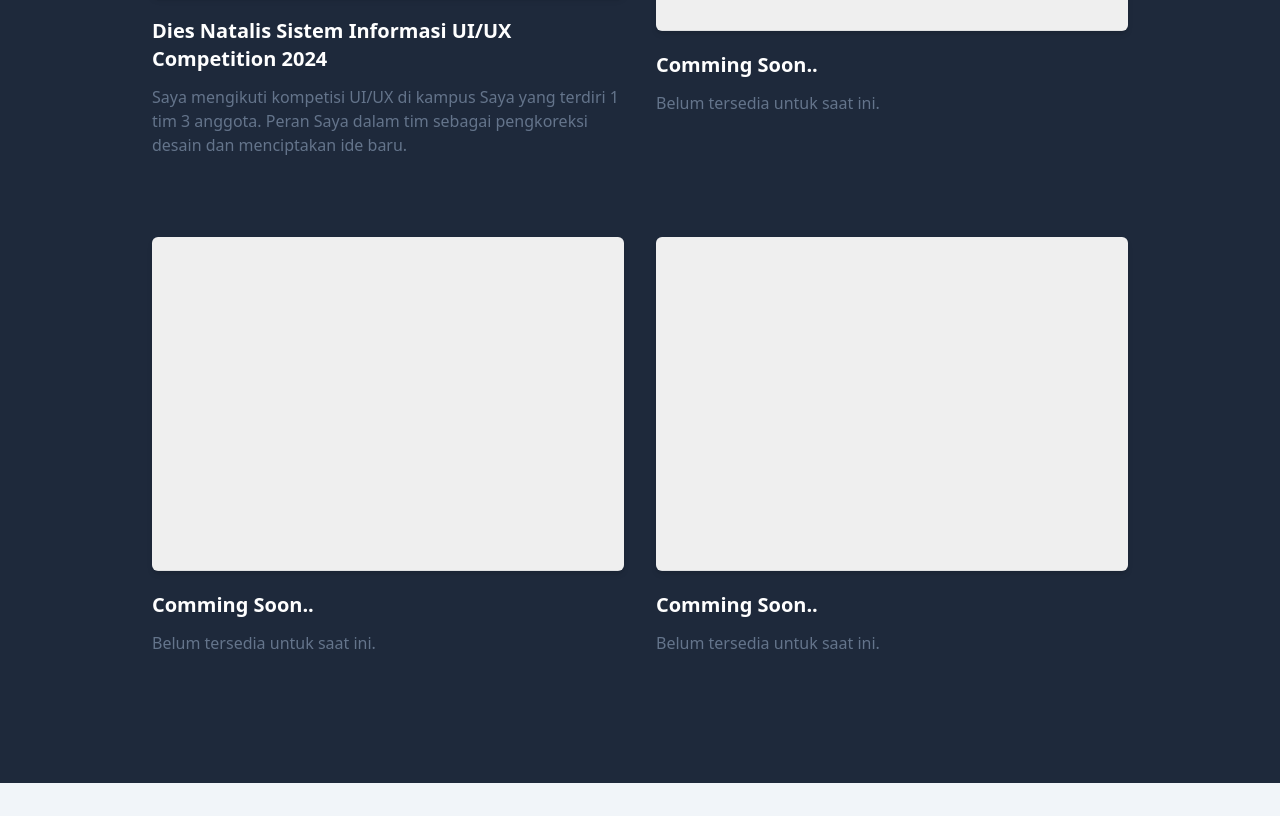
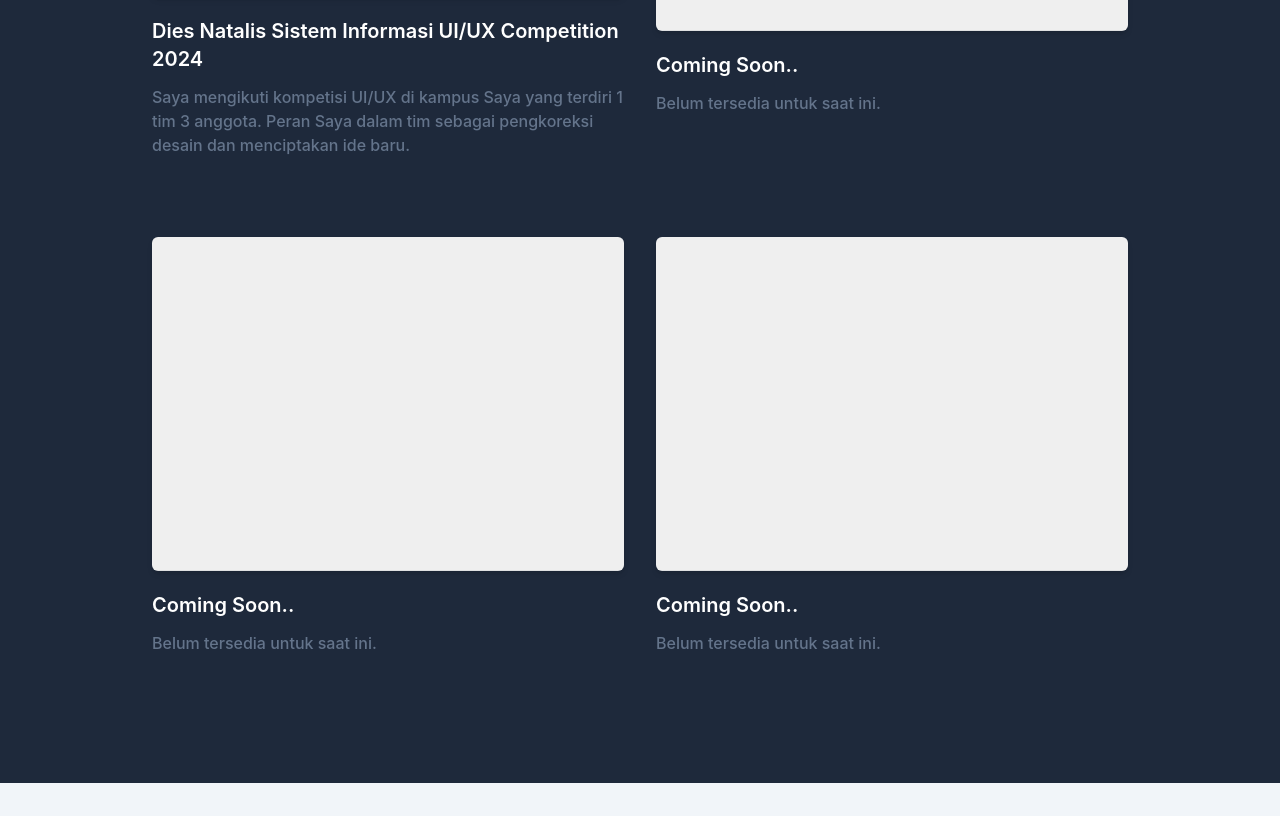
Before and after one commit to musyaml/myportfolio, a website: page index.html in a window 1280 px wide. Shown: the part 3810-4626 px from the top of the page. Drawn offline with Linux system fonts and the light colour scheme.

Commit message:
bug fixes on my portfolio

```diff
--- a/index.html
+++ b/index.html
@@ -514,14 +514,14 @@
             <div class="overflow-hidden rounded-md shadow-md">
               <img
                 src="dist/img/portfolio/project/3.png"
-                alt="Comming Soon.."
+                alt="Coming Soon.."
                 width="w-full"
               />
             </div>
             <h3
               class="mt-5 mb-3 text-xl font-semibold text-white dark:text-dark"
             >
-              Comming Soon..
+              Coming Soon..
             </h3>
             <p class="text-base font-medium text-secondary">
               Belum tersedia untuk saat ini.
@@ -531,14 +531,14 @@
             <div class="overflow-hidden rounded-md shadow-md">
               <img
                 src="dist/img/portfolio/project/4.png"
-                alt="Comming Soon.."
+                alt="Coming Soon.."
                 width="w-full"
               />
             </div>
             <h3
               class="mt-5 mb-3 text-xl font-semibold text-white dark:text-dark"
             >
-              Comming Soon..
+              Coming Soon..
             </h3>
             <p class="text-base font-medium text-secondary">
               Belum tersedia untuk saat ini.
@@ -568,7 +568,7 @@
             <div class="overflow-hidden rounded-md shadow-md">
               <img
                 src="dist/img/portfolio/achievement/1.jpg"
-                alt="Landing Page"
+                alt="Dies Natalis Sistem Informasi UI/UX Competition 2024"
                 width="w-full"
               />
             </div>
@@ -587,14 +587,14 @@
             <div class="overflow-hidden rounded-md shadow-md">
               <img
                 src="dist/img/portfolio/achievement/2.png"
-                alt="Comming Soon.."
+                alt="Coming Soon.."
                 width="w-full"
               />
             </div>
             <h3
               class="mt-5 mb-3 text-xl font-semibold text-white dark:text-dark"
             >
-              Comming Soon..
+              Coming Soon..
             </h3>
             <p class="text-base font-medium text-secondary">
               Belum tersedia untuk saat ini.
@@ -604,14 +604,14 @@
             <div class="overflow-hidden rounded-md shadow-md">
               <img
                 src="dist/img/portfolio/achievement/3.png"
-                alt="Comming Soon.."
+                alt="Coming Soon.."
                 width="w-full"
               />
             </div>
             <h3
               class="mt-5 mb-3 text-xl font-semibold text-white dark:text-dark"
             >
-              Comming Soon..
+              Coming Soon..
             </h3>
             <p class="text-base font-medium text-secondary">
               Belum tersedia untuk saat ini.
@@ -621,14 +621,14 @@
             <div class="overflow-hidden rounded-md shadow-md">
               <img
                 src="dist/img/portfolio/achievement/4.png"
-                alt="Comming Soon.."
+                alt="Coming Soon.."
                 width="w-full"
               />
             </div>
             <h3
               class="mt-5 mb-3 text-xl font-semibold text-white dark:text-dark"
             >
-              Comming Soon..
+              Coming Soon..
             </h3>
             <p class="text-base font-medium text-secondary">
               Belum tersedia untuk saat ini.
```
Also changed, not shown: dist/css/final.css.
